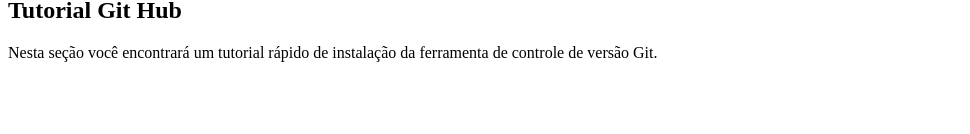
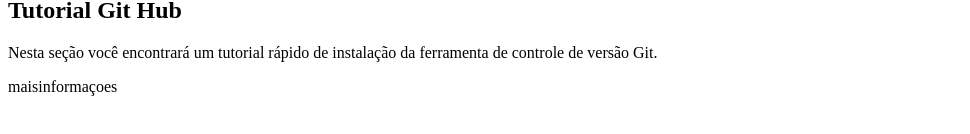
Before and after one commit to erick1kr/aulaBemLegal, a plain HTML site: page index.html in a window 1280 px wide. Shown: the part 154-288 px from the top of the page, without its empty margins (0-970 px from the left). Drawn offline with Linux system fonts and the light colour scheme.

Commit message:
-Segunda versão

```diff
--- a/index.html
+++ b/index.html
@@ -9,5 +9,6 @@
     <h2> Tutorial Git Hub </h2>
       <p>Nesta seção você encontrará um tutorial rápido de instalação da ferramenta de
 controle de versão Git.</p>
-  </body>
+      <p>maisinformaçoes</p>
+ </body>
 </html>
```
